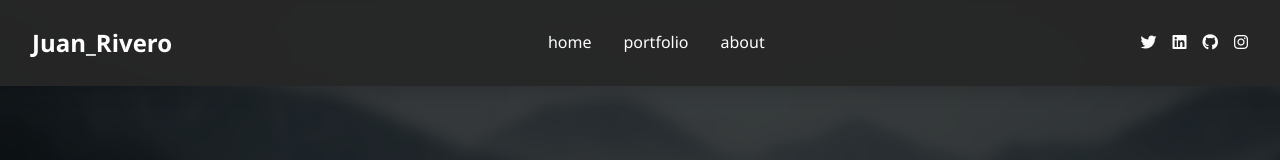
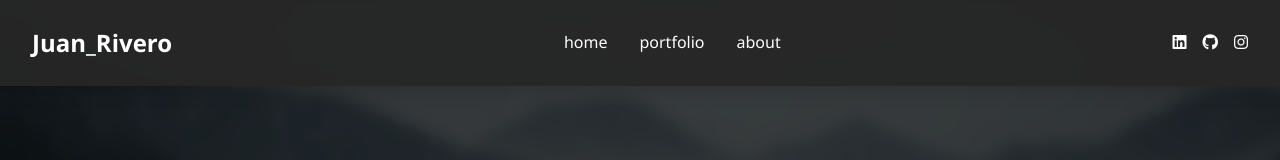
Before and after one commit to JuanJo-R-1/Portafolio-JuanJo, a plain HTML site: page HTML/proyectos.html in a window 1280 px wide. Shown: the top 160 px of the page. Drawn offline with Linux system fonts and the light colour scheme.

Commit message:
Actualizar proyectos.html

```diff
--- a/HTML/proyectos.html
+++ b/HTML/proyectos.html
@@ -21,9 +21,6 @@
             <a href="../HTML/information.html">About</a>
         </nav>
         <div class="social-links">
-            <a href="#" class="social-link">
-                <i class="fab fa-twitter"></i>
-            </a>
             <a href="#" class="social-link">
                 <i class="fab fa-linkedin"></i>
             </a>
```
